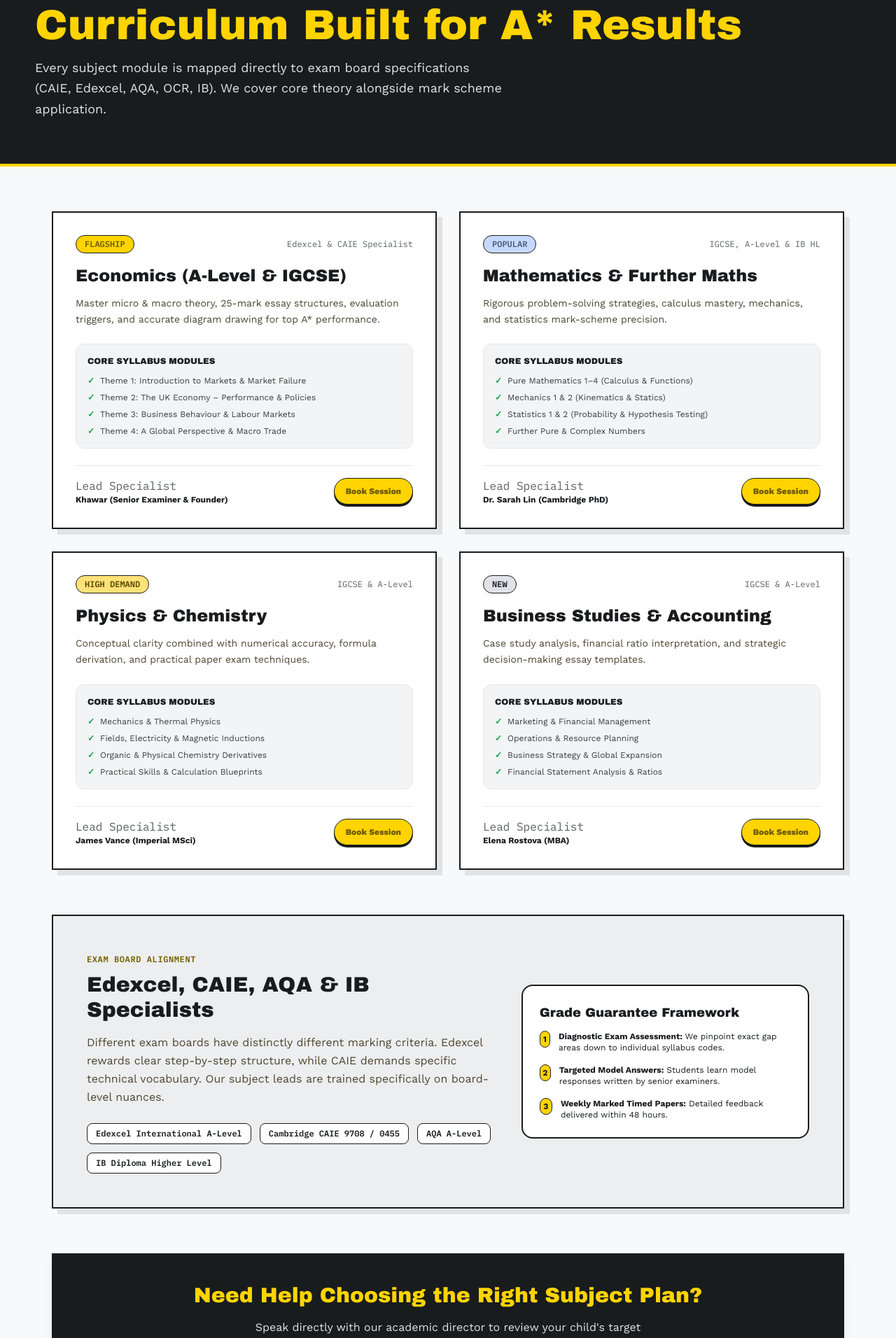
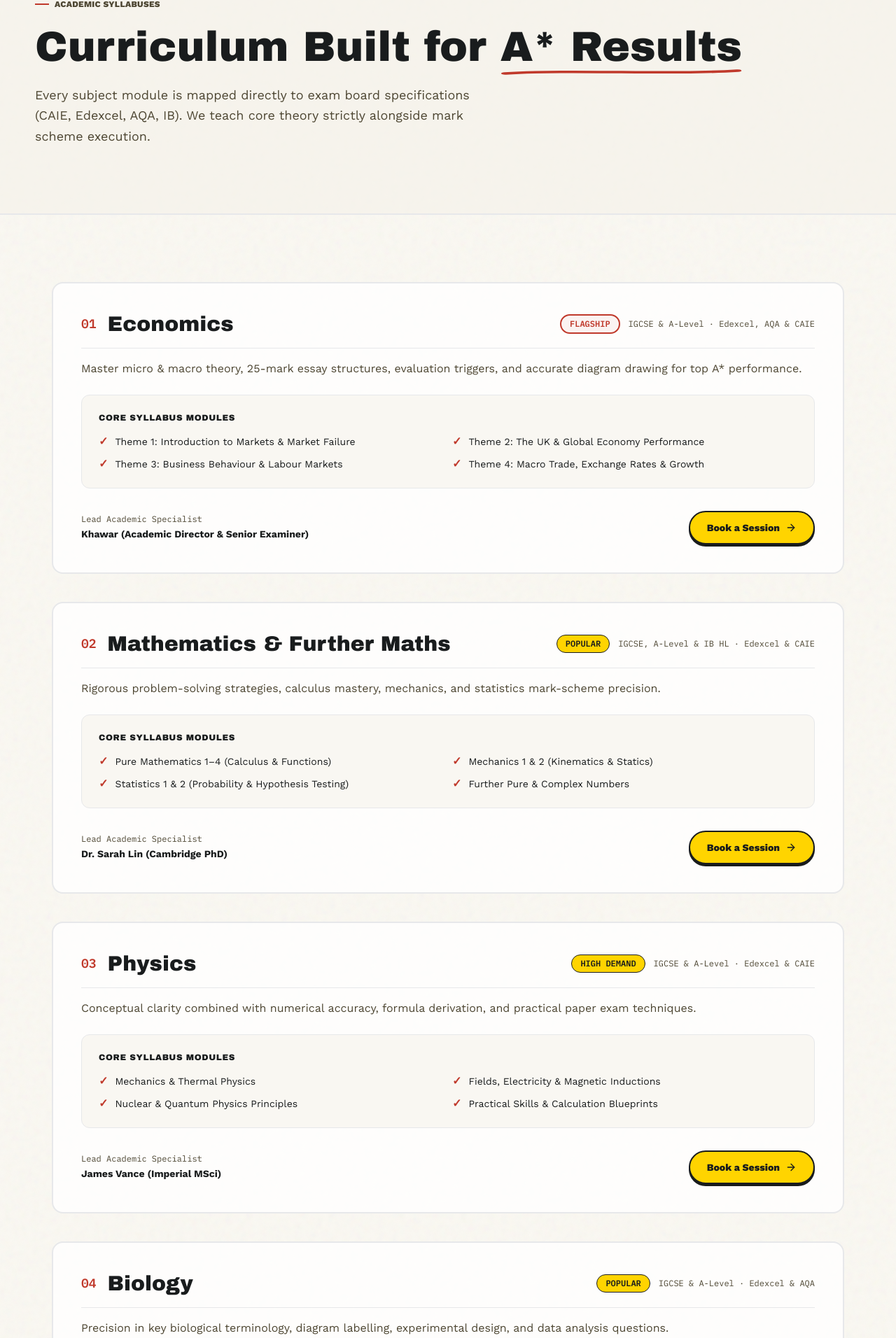
Before and after one commit to hayyantahirr/alineaonline, a Next.js app: page /subjects in a window 1280 px wide. Shown: the part 180-2092 px from the top of the page at 70% size. Built offline with nearby package versions, Linux system fonts and the light colour scheme.

Commit message:
Client corrections made

```diff
--- a/app/subjects/page.jsx
+++ b/app/subjects/page.jsx
@@ -1,29 +1,32 @@
 import Link from "next/link";
+import { CheckCircle2, ArrowRight } from "lucide-react";
 
 export default function SubjectsPage() {
   const subjects = [
     {
       id: "economics",
-      title: "Economics (A-Level & IGCSE)",
-      level: "Edexcel & CAIE Specialist",
+      num: "01",
+      title: "Economics",
+      level: "IGCSE & A-Level · Edexcel, AQA & CAIE",
       tag: "FLAGSHIP",
-      badgeColor: "bg-primary-container text-on-primary-container",
+      badgeType: "red-outline",
       description:
         "Master micro & macro theory, 25-mark essay structures, evaluation triggers, and accurate diagram drawing for top A* performance.",
       modules: [
         "Theme 1: Introduction to Markets & Market Failure",
-        "Theme 2: The UK Economy – Performance & Policies",
+        "Theme 2: The UK & Global Economy Performance",
         "Theme 3: Business Behaviour & Labour Markets",
-        "Theme 4: A Global Perspective & Macro Trade",
+        "Theme 4: Macro Trade, Exchange Rates & Growth",
       ],
-      tutor: "Khawar (Senior Examiner & Founder)",
+      tutor: "Khawar (Academic Director & Senior Examiner)",
     },
     {
       id: "maths",
+      num: "02",
       title: "Mathematics & Further Maths",
-      level: "IGCSE, A-Level & IB HL",
+      level: "IGCSE, A-Level & IB HL · Edexcel & CAIE",
       tag: "POPULAR",
-      badgeColor: "bg-tertiary-container text-on-tertiary-container",
+      badgeType: "yellow",
       description:
         "Rigorous problem-solving strategies, calculus mastery, mechanics, and statistics mark-scheme precision.",
       modules: [
@@ -36,28 +39,81 @@ export default function SubjectsPage() {
     },
     {
       id: "physics",
-      title: "Physics & Chemistry",
-      level: "IGCSE & A-Level",
+      num: "03",
+      title: "Physics",
+      level: "IGCSE & A-Level · Edexcel & CAIE",
       tag: "HIGH DEMAND",
-      badgeColor: "bg-primary-fixed text-on-primary-fixed-variant",
+      badgeType: "yellow",
       description:
         "Conceptual clarity combined with numerical accuracy, formula derivation, and practical paper exam techniques.",
       modules: [
         "Mechanics & Thermal Physics",
         "Fields, Electricity & Magnetic Inductions",
-        "Organic & Physical Chemistry Derivatives",
+        "Nuclear & Quantum Physics Principles",
         "Practical Skills & Calculation Blueprints",
       ],
       tutor: "James Vance (Imperial MSci)",
     },
     {
+      id: "biology",
+      num: "04",
+      title: "Biology",
+      level: "IGCSE & A-Level · Edexcel & AQA",
+      tag: "POPULAR",
+      badgeType: "yellow",
+      description:
+        "Precision in key biological terminology, diagram labelling, experimental design, and data analysis questions.",
+      modules: [
+        "Biological Molecules & Cell Architecture",
+        "Genetics, Biodiversity & Inheritance Patterns",
+        "Organisms Exchange & Transport Systems",
+        "Control Systems, Homeostasis & Energy",
+      ],
+      tutor: "Dr. Rachel Mehta (Oxford PhD)",
+    },
+    {
+      id: "english-language",
+      num: "05",
+      title: "English Language",
+      level: "IGCSE & A-Level · Edexcel & CAIE",
+      tag: "CORE",
+      badgeType: "yellow",
+      description:
+        "Analytical essay techniques, language & structural devices, unseen text interpretation, and persuasive writing.",
+      modules: [
+        "Non-Fiction Text Analysis & Comparison",
+        "Transactional & Creative Writing Blueprints",
+        "Language & Linguistic Frameworks",
+        "Unseen Comprehension & Examiner Triggers",
+      ],
+      tutor: "Claire Hemsworth (MA Cantab)",
+    },
+    {
+      id: "english-literature",
+      num: "06",
+      title: "English Literature",
+      level: "IGCSE & A-Level · Edexcel & AQA",
+      tag: "CORE",
+      badgeType: "yellow",
+      description:
+        "Deep textual analysis, comparative poetry essays, drama interpretation, and examiner-focused thesis formulation.",
+      modules: [
+        "Shakespeare & Drama Critical Analysis",
+        "19th-Century Novel Context & Character Essays",
+        "Poetry Anthology & Unseen Poetry Comparison",
+        "Thesis Formulation & Mark Scheme Vocabulary",
+      ],
+      tutor: "Claire Hemsworth (MA Cantab)",
+    },
+    {
       id: "business",
+      num: "07",
       title: "Business Studies & Accounting",
-      level: "IGCSE & A-Level",
+      level: "IGCSE & A-Level · Edexcel & CAIE",
       tag: "NEW",
-      badgeColor: "bg-secondary-container text-on-background",
+      badgeType: "yellow",
       description:
-        "Case study analysis, financial ratio interpretation, and strategic decision-making essay templates.",
+        "Case study analysis, financial ratio interpretation, accounting ledgers, and strategic decision-making essay templates.",
       modules: [
         "Marketing & Financial Management",
         "Operations & Resource Planning",
@@ -69,125 +125,175 @@ export default function SubjectsPage() {
   ];
 
   return (
-    <div className="w-full bg-background text-on-background">
-      {/* Header Banner */}
-      <section className="bg-on-background text-white py-16 px-6 border-b-4 border-primary-container">
+    <div className="w-full bg-[#faf8f2] text-on-background min-h-screen grain-bg">
+      {/* Paper Header Banner */}
+      <section className="py-16 md:py-24 px-6 border-b-2 border-line bg-[#f5f2e9]/60">
         <div className="max-w-container-max mx-auto">
-          <span className="bg-primary-container text-on-background font-['IBM_Plex_Mono'] text-xs font-bold px-3 py-1 rounded-full uppercase tracking-wider">
-            ACADEMIC SUBJECTS & SYLLABUSES
+          <span className="font-['Work_Sans'] font-extrabold text-xs uppercase tracking-wide text-on-surface-variant flex items-center gap-2 mb-4">
+            <span className="w-5 h-0.5 bg-[#c0392b]"></span> Academic Syllabuses
           </span>
-          <h1 className="font-['Archivo_Black'] text-4xl md:text-6xl text-primary-container mt-4 mb-4">
-            Curriculum Built for A* Results
+          <h1 className="font-['Archivo_Black'] text-4xl sm:text-5xl md:text-6xl text-on-background mb-4 leading-tight">
+            Curriculum Built for{" "}
+            <span className="relative inline-block text-on-background">
+              A* Results
+              <svg
+                className="absolute -bottom-1 left-0 w-full h-3 text-[#c0392b]"
+                viewBox="0 0 100 12"
+                fill="none"
+                preserveAspectRatio="none"
+              >
+                <path
+                  d="M2 8 C 30 2, 70 10, 98 4"
+                  stroke="currentColor"
+                  strokeWidth="3.5"
+                  strokeLinecap="round"
+                />
+              </svg>
+            </span>
           </h1>
-          <p className="font-['Work_Sans'] text-lg text-surface-variant max-w-2xl leading-relaxed">
-            Every subject module is mapped directly to exam board specifications (CAIE, Edexcel, AQA, OCR, IB). We cover core theory alongside mark scheme application.
+          <p className="font-['Work_Sans'] text-base md:text-lg text-on-surface-variant max-w-2xl leading-relaxed">
+            Every subject module is mapped directly to exam board specifications (CAIE, Edexcel, AQA, IB). We teach core theory strictly alongside mark scheme execution.
           </p>
         </div>
       </section>
 
-      {/* Main Subjects Grid */}
-      <section className="py-16 px-6 max-w-container-max mx-auto">
-        <div className="grid grid-cols-1 md:grid-cols-2 gap-8 mb-16">
+      {/* Main Subjects Roster — Clean Hairline Borders */}
+      <section className="py-16 md:py-24 px-6 max-w-container-max mx-auto">
+        <div className="flex flex-col gap-10 mb-20">
           {subjects.map((sub) => (
             <div
               key={sub.id}
-              className="bg-white rounded-6 p-8 border-2 border-on-background bento-shadow flex flex-col justify-between"
+              className="bg-white/80 rounded-2xl p-6 md:p-10 border-2 border-line hover:border-on-background/40 transition-all duration-200"
             >
-              <div>
-                <div className="flex justify-between items-center mb-4">
-                  <span
-                    className={`font-['IBM_Plex_Mono'] text-xs font-bold px-3 py-1 rounded-full border border-on-background ${sub.badgeColor}`}
-                  >
+              {/* Header Row */}
+              <div className="flex flex-wrap items-center justify-between gap-4 mb-4 pb-4 border-b border-line">
+                <div className="flex items-center gap-4">
+                  <span className="font-['IBM_Plex_Mono'] font-bold text-lg text-[#c0392b]">
+                    {sub.num}
+                  </span>
+                  <h2 className="font-['Archivo_Black'] text-2xl md:text-3xl text-on-background">
+                    {sub.title}
+                  </h2>
+                </div>
+
+                <div className="flex items-center gap-3">
+                  {sub.badgeType === "red-outline" ? (
+                    <span className="font-['IBM_Plex_Mono'] text-xs font-bold px-3 py-1 rounded-full border-2 border-[#c0392b] text-[#c0392b] bg-[#c0392b]/5">
                       {sub.tag}
                     </span>
-                  <span className="font-['IBM_Plex_Mono'] text-xs text-secondary">
+                  ) : (
+                    <span className="font-['IBM_Plex_Mono'] text-xs font-bold px-3 py-1 rounded-full border border-on-background bg-primary-container text-on-background">
+                      {sub.tag}
+                    </span>
+                  )}
+                  <span className="font-['IBM_Plex_Mono'] text-xs text-on-surface-variant">
                     {sub.level}
                   </span>
                 </div>
+              </div>
 
-                <h3 className="font-['Archivo_Black'] text-2xl text-on-background mb-3">
-                  {sub.title}
-                </h3>
-                <p className="font-['Work_Sans'] text-sm text-on-surface-variant leading-relaxed mb-6">
+              {/* Description */}
+              <p className="font-['Work_Sans'] text-base text-on-surface-variant leading-relaxed mb-6">
                 {sub.description}
               </p>
 
-                <div className="bg-surface-container-low rounded-xl p-4 border border-line mb-6">
-                  <h4 className="font-['Archivo_Black'] text-xs uppercase text-on-background mb-3">
+              {/* Core Syllabus Modules — Red Checkmarks */}
+              <div className="bg-[#f5f2e9]/50 rounded-xl p-5 md:p-6 border border-line mb-6">
+                <h3 className="font-['Archivo_Black'] text-xs uppercase tracking-wider text-on-background mb-4">
                   Core Syllabus Modules
-                  </h4>
-                  <ul className="space-y-2 text-xs font-['Work_Sans'] text-ink-soft">
+                </h3>
+                <div className="grid grid-cols-1 sm:grid-cols-2 gap-3 font-['Work_Sans'] text-sm text-on-background">
                   {sub.modules.map((mod, i) => (
-                      <li key={i} className="flex items-center gap-2">
-                        <span className="text-success font-bold">✓</span> {mod}
-                      </li>
+                    <div key={i} className="flex items-start gap-2.5">
+                      <span className="text-[#c0392b] font-bold text-base leading-none mt-0.5">
+                        ✓
+                      </span>
+                      <span>{mod}</span>
+                    </div>
                   ))}
-                  </ul>
                 </div>
               </div>
 
-              <div className="pt-4 border-t border-line flex items-center justify-between">
+              {/* Footer Row */}
+              <div className="flex flex-wrap items-center justify-between gap-4 pt-2">
                 <div>
-                  <p className="font-['IBM_Plex_Mono'] text-2.75 text-secondary">Lead Specialist</p>
-                  <p className="font-['Work_Sans'] font-bold text-xs text-on-background">{sub.tutor}</p>
+                  <span className="font-['IBM_Plex_Mono'] text-xs text-on-surface-variant block">
+                    Lead Academic Specialist
+                  </span>
+                  <span className="font-['Work_Sans'] font-bold text-sm text-on-background">
+                    {sub.tutor}
+                  </span>
                 </div>
 
                 <Link
-                  href={`/booking?subject=${sub.id}`}
-                  className="bg-primary-container text-on-primary-container font-['Work_Sans'] font-extrabold text-xs px-4 py-2.5 rounded-full border border-on-background neo-brutalist-shadow"
+                  href="/booking"
+                  className="bg-primary-container text-on-background font-['Work_Sans'] font-extrabold text-xs md:text-sm px-6 py-3 rounded-full border-2 border-on-background neo-brutalist-shadow transition-transform duration-200 hover:-translate-y-0.5 inline-flex items-center gap-2"
                 >
-                  Book Session
+                  Book a Session
+                  <ArrowRight className="w-4 h-4" />
                 </Link>
               </div>
             </div>
           ))}
         </div>
 
-        {/* Mark Scheme Blueprint Feature */}
-        <div className="bg-surface-container rounded-6 p-8 md:p-12 border-2 border-on-background bento-shadow mb-16">
-          <div className="grid grid-cols-1 md:grid-cols-12 gap-8 items-center">
-            <div className="md:col-span-7">
-              <span className="font-['IBM_Plex_Mono'] text-xs font-bold text-primary uppercase tracking-wider">
+        {/* Mark Scheme Alignment Section — Paper Aesthetic */}
+        <div className="bg-white/90 rounded-2xl p-8 md:p-12 border-2 border-line mb-16">
+          <div className="grid grid-cols-1 lg:grid-cols-12 gap-8 items-center">
+            <div className="lg:col-span-7">
+              <span className="font-['IBM_Plex_Mono'] text-xs font-bold text-[#c0392b] uppercase tracking-wider">
                 EXAM BOARD ALIGNMENT
               </span>
-              <h2 className="font-['Archivo_Black'] text-3xl text-on-background mt-2 mb-4">
-                Edexcel, CAIE, AQA & IB Specialists
+              <h2 className="font-['Archivo_Black'] text-3xl md:text-4xl text-on-background mt-2 mb-4">
+                Edexcel, CAIE, AQA &amp; IB Specialists
               </h2>
               <p className="font-['Work_Sans'] text-base text-on-surface-variant leading-relaxed mb-6">
                 Different exam boards have distinctly different marking criteria. Edexcel rewards clear step-by-step structure, while CAIE demands specific technical vocabulary. Our subject leads are trained specifically on board-level nuances.
               </p>
               <div className="flex flex-wrap gap-3 font-['IBM_Plex_Mono'] text-xs">
-                <span className="px-3 py-1.5 bg-white rounded-lg border border-on-background font-bold">
+                <span className="px-3.5 py-1.5 bg-[#faf8f2] rounded-lg border border-line font-bold">
                   Edexcel International A-Level
                 </span>
-                <span className="px-3 py-1.5 bg-white rounded-lg border border-on-background font-bold">
+                <span className="px-3.5 py-1.5 bg-[#faf8f2] rounded-lg border border-line font-bold">
                   Cambridge CAIE 9708 / 0455
                 </span>
-                <span className="px-3 py-1.5 bg-white rounded-lg border border-on-background font-bold">
+                <span className="px-3.5 py-1.5 bg-[#faf8f2] rounded-lg border border-line font-bold">
                   AQA A-Level
                 </span>
-                <span className="px-3 py-1.5 bg-white rounded-lg border border-on-background font-bold">
+                <span className="px-3.5 py-1.5 bg-[#faf8f2] rounded-lg border border-line font-bold">
                   IB Diploma Higher Level
                 </span>
               </div>
             </div>
 
-            <div className="md:col-span-5 bg-white p-6 rounded-2xl border-2 border-on-background">
-              <h3 className="font-['Archivo_Black'] text-lg text-on-background mb-3">
+            <div className="lg:col-span-5 bg-[#f5f2e9] p-6 md:p-8 rounded-2xl border border-line">
+              <h3 className="font-['Archivo_Black'] text-lg text-on-background mb-4">
                 Grade Guarantee Framework
               </h3>
-              <div className="space-y-4 text-xs font-['Work_Sans']">
-                <div className="flex gap-3">
-                  <span className="w-6 h-6 rounded-full bg-primary-container border border-on-background flex items-center justify-center font-bold text-on-background">1</span>
-                  <p><strong className="text-on-background">Diagnostic Exam Assessment:</strong> We pinpoint exact gap areas down to individual syllabus codes.</p>
+              <div className="space-y-4 text-xs md:text-sm font-['Work_Sans']">
+                <div className="flex gap-3 items-start">
+                  <span className="w-6 h-6 rounded-full bg-[#c0392b] text-white flex items-center justify-center font-bold text-xs shrink-0 mt-0.5">
+                    1
+                  </span>
+                  <p>
+                    <strong className="text-on-background">Diagnostic Exam Assessment:</strong> We pinpoint exact gap areas down to individual syllabus codes.
+                  </p>
                 </div>
-                <div className="flex gap-3">
-                  <span className="w-6 h-6 rounded-full bg-primary-container border border-on-background flex items-center justify-center font-bold text-on-background">2</span>
-                  <p><strong className="text-on-background">Targeted Model Answers:</strong> Students learn model responses written by senior examiners.</p>
+                <div className="flex gap-3 items-start">
+                  <span className="w-6 h-6 rounded-full bg-[#c0392b] text-white flex items-center justify-center font-bold text-xs shrink-0 mt-0.5">
+                    2
+                  </span>
+                  <p>
+                    <strong className="text-on-background">Targeted Model Answers:</strong> Students learn model responses written by senior examiners.
+                  </p>
                 </div>
-                <div className="flex gap-3">
-                  <span className="w-6 h-6 rounded-full bg-primary-container border border-on-background flex items-center justify-center font-bold text-on-background">3</span>
-                  <p><strong className="text-on-background">Weekly Marked Timed Papers:</strong> Detailed feedback delivered within 48 hours.</p>
+                <div className="flex gap-3 items-start">
+                  <span className="w-6 h-6 rounded-full bg-[#c0392b] text-white flex items-center justify-center font-bold text-xs shrink-0 mt-0.5">
+                    3
+                  </span>
+                  <p>
+                    <strong className="text-on-background">Weekly Marked Timed Papers:</strong> Detailed feedback delivered within 48 hours.
+                  </p>
                 </div>
               </div>
             </div>
@@ -195,18 +301,18 @@ export default function SubjectsPage() {
         </div>
 
         {/* CTA Banner */}
-        <div className="text-center bg-on-background text-white p-10 rounded-6 border-2 border-on-background shadow-lg">
-          <h2 className="font-['Archivo_Black'] text-3xl text-primary-container mb-4">
+        <div className="text-center bg-[#f5f2e9] p-10 md:p-14 rounded-2xl border-2 border-line">
+          <h2 className="font-['Archivo_Black'] text-2xl md:text-4xl text-on-background mb-4">
             Need Help Choosing the Right Subject Plan?
           </h2>
-          <p className="font-['Work_Sans'] text-base text-surface-variant max-w-xl mx-auto mb-6">
+          <p className="font-['Work_Sans'] text-base text-on-surface-variant max-w-xl mx-auto mb-6">
             Speak directly with our academic director to review your child&apos;s target grades and create a customized revision roadmap.
           </p>
           <Link
             href="/booking"
-            className="inline-block bg-primary-container text-on-primary-container font-['Work_Sans'] font-extrabold text-base px-8 py-4 rounded-full border border-white neo-brutalist-shadow"
+            className="inline-block bg-primary-container text-on-background font-['Work_Sans'] font-extrabold text-sm md:text-base px-8 py-4 rounded-full border-2 border-on-background neo-brutalist-shadow transition-transform hover:-translate-y-0.5"
           >
-            Book Free Subject Consultation
+            Book a Session
           </Link>
         </div>
       </section>
```
Lines whose indentation alone changed are shown as unchanged.
